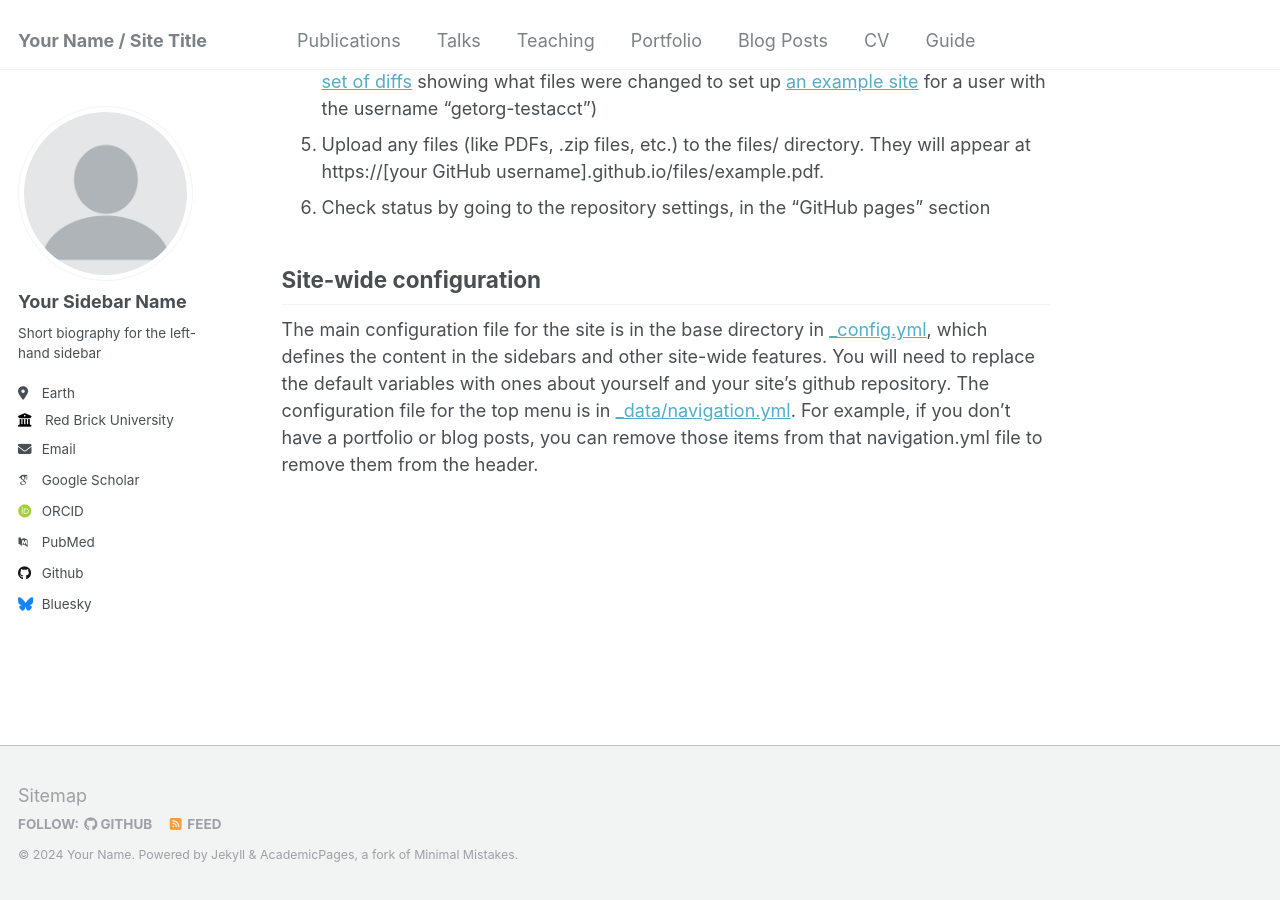
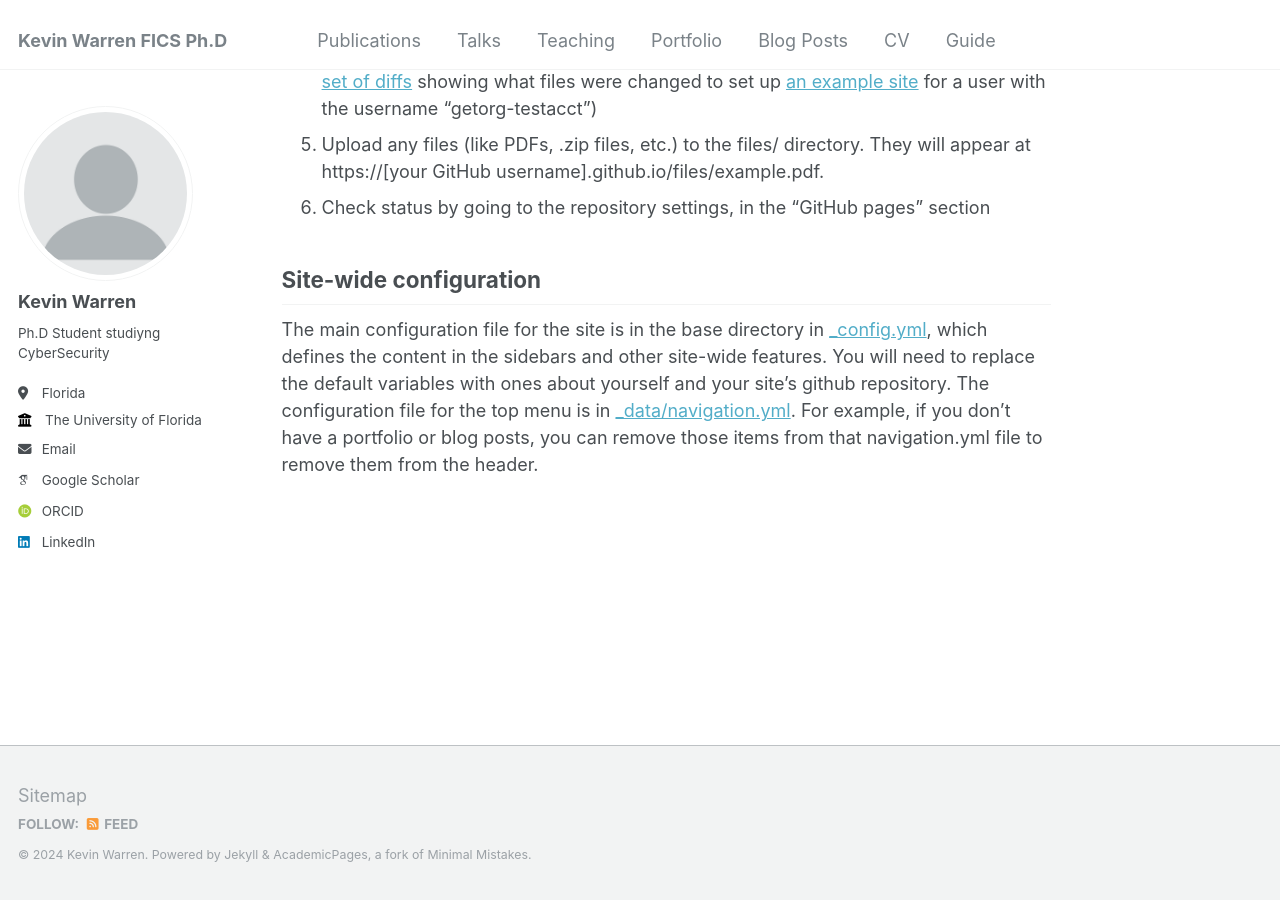
Before and after one commit to kwarren9413/kwarren9413.github.io, a Jekyll site: the page built from _pages/about.md, in a window 1280 px wide and 900 px high, scrolled down 1168 px. Built offline with Jekyll 4.4.1, drawn with Linux system fonts in a browser that asks for light colours; some web fonts are replaced.

Commit message:
Update _config.yml

```diff
--- a/_config.yml
+++ b/_config.yml
@@ -8,13 +8,13 @@
 
 # Basic Site Settings
 locale                   : "en-US"
-title                    : "Your Name / Site Title"
+title                    : "Kevin Warren FICS Ph.D"
 title_separator          : "-"
-name                     : &name "Your Name"
+name                     : &name "Kevin Warren"
 description              : &description "personal description"
-url                      : https://academicpages.github.io # the base hostname & protocol for your site e.g. "https://mmistakes.github.io"
+url                      : https://kwarren9413.github.io # the base hostname & protocol for your site e.g. "https://mmistakes.github.io"
 baseurl                  : "" # the subpath of your site, e.g. "/blog"
-repository               : "academicpages/academicpages.github.io"
+repository               : "kwarren9413/kwarren9413.github.io"
 
 # Site Author - The following control what appear as part of the author content on the side bar.
 #               If a field is blank the icon and link will not appear, otherwise it will be shown.
@@ -22,33 +22,33 @@ repository               : "academicpages/academicpages.github.io"
 author:
   # Biographic information
   avatar           : "profile.png"
-  name             : "Your Sidebar Name"
+  name             : "Kevin Warren"
   pronouns         : # example: "she/her"
-  bio              : "Short biography for the left-hand sidebar"
-  location         : "Earth"
-  employer         : "Red Brick University"
+  bio              : "Ph.D Student studiyng CyberSecurity"
+  location         : "Florida"
+  employer         : "The University of Florida"
   uri              : # URL
-  email            : "none@example.org"
+  email            : "kwarren9413@ufl.edu"
 
   # Academic websites
   arxiv            : # URL - Update with the correct link to your profile
-  googlescholar    : "https://scholar.google.com/citations?user=PS_CX0AAAAAJ"
+  googlescholar    : "https://scholar.google.com/citations?user=dsh7QzYAAAAJ&hl"
   impactstory      : # URL
-  orcid            : "http://orcid.org/yourorcidurl"
+  orcid            : "https://orcid.org/0009-0008-9806-5887"
   semantic         : # URL
-  pubmed           : "https://www.ncbi.nlm.nih.gov/pubmed/?term=john+snow"
+  pubmed           : #"https://www.ncbi.nlm.nih.gov/pubmed/?term=john+snow"
   researchgate     : # URL
 
   # Repositories and software development
   bitbucket        : # Username - Update with your username on the site
   codepen          : # Username
   dribbble         : # Username
-  github           : "academicpages"
+  github           : #"academicpages"
   kaggle           : # Username
   stackoverflow    : # User number or user number and name (i.e., use "1" or "1/jeff-atwood")
 
   # Social media
-  bluesky          : "bsky.app" # Replace this with you Bluesky username
+  bluesky          : #"bsky.app" # Replace this with you Bluesky username
   facebook         : # Username
   flickr           : # Username
   foursquare       : # Username
@@ -57,7 +57,7 @@ author:
   keybase          : # Username
   instagram        : # Username
   lastfm           : # Username
-  linkedin         : # Username
+  linkedin         : www.linkedin.com/in/kevin-warren-22599a178
   mastodon         : # URL
   medium           : # URL
   pinterest        : # Username
```
